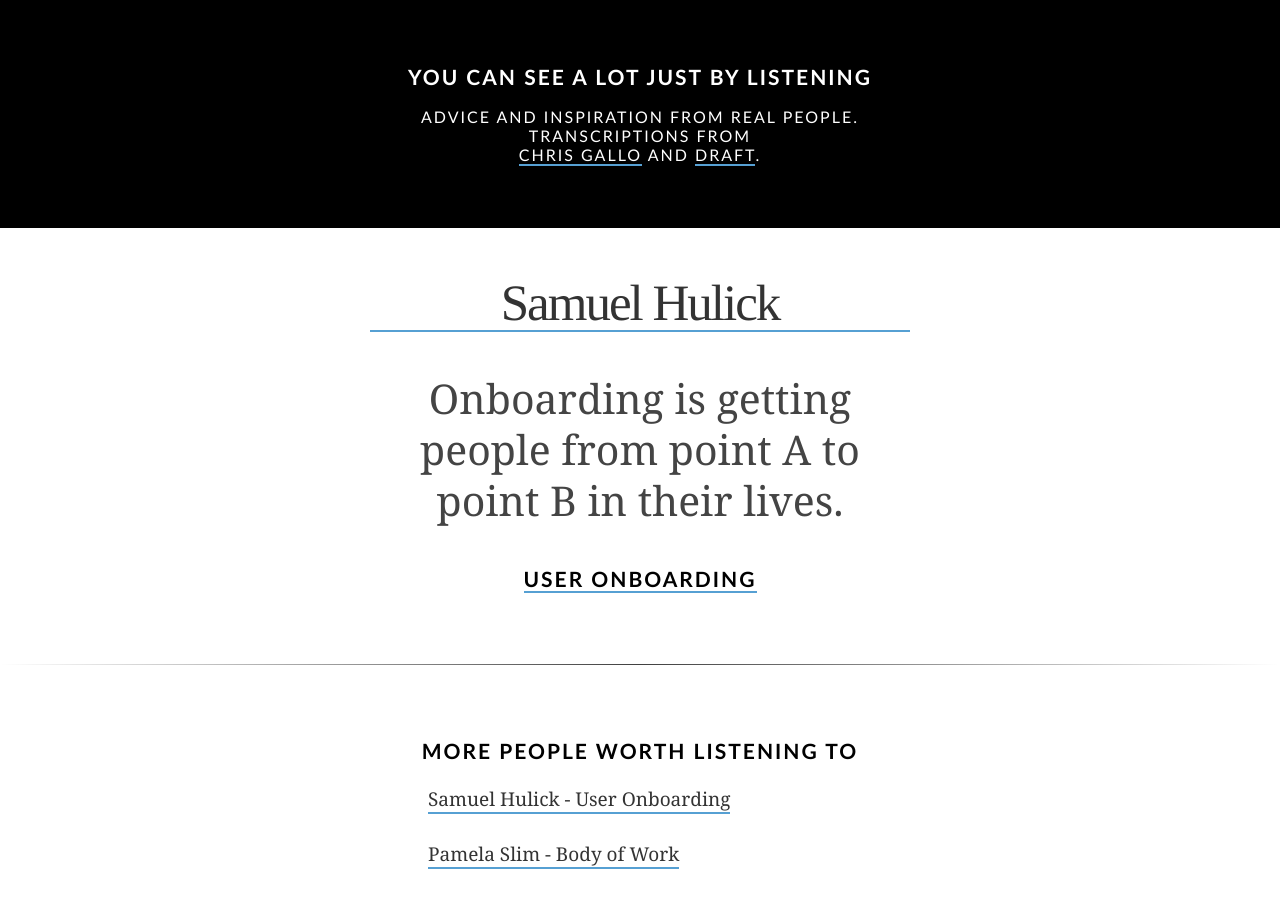
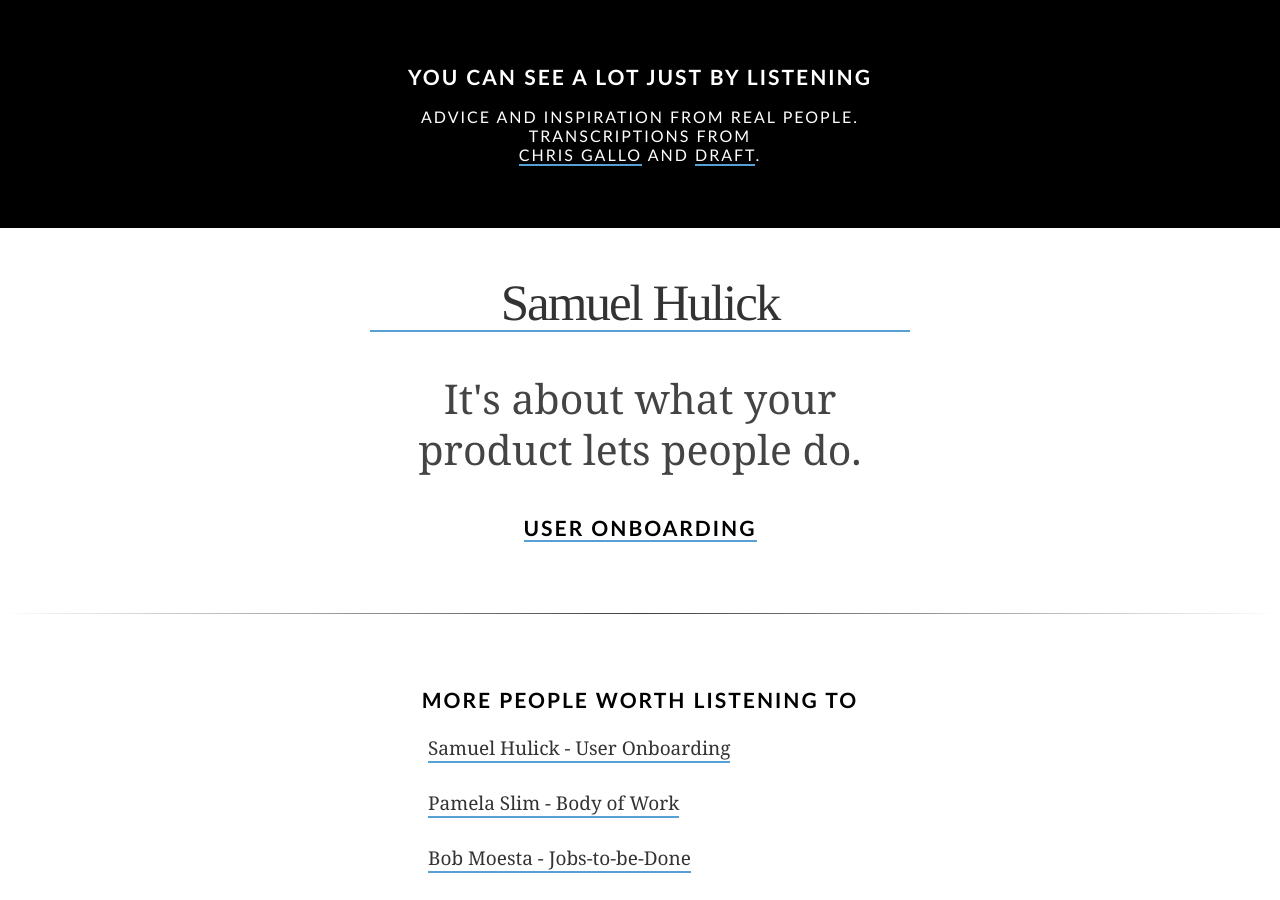
Before and after one commit to gallochris/people, a Jekyll site: the page built from index.html, in a window 1280 px wide and 900 px high. Built offline with Jekyll 4.4.1, drawn with Linux system fonts in a browser that asks for light colours; Markdown is read by kramdown in place of the engine named in the settings; the list of posts is cut into pages by our own code.

Commit message:
changing quote

```diff
--- a/_posts/2014-11-09-samuel-hulick.md
+++ b/_posts/2014-11-09-samuel-hulick.md
@@ -1,7 +1,7 @@
 ---
 layout: post
 title: Samuel Hulick
-preview: Onboarding is getting people from point A to point B in their lives.
+preview: It's about what your product lets people do.
 link: User Onboarding
 ---
 
@@ -104,5 +104,4 @@
 Almost admonishing you for not having projects yet. Like I just filled out three forms, I gave you my email address and password, and I'm being scolded. This is not kicking off on the right foot.
 
 Certainly it's not something you would say if you were standing in the websites place welcoming a new customer to your company.
-
 *That's true.*
```
